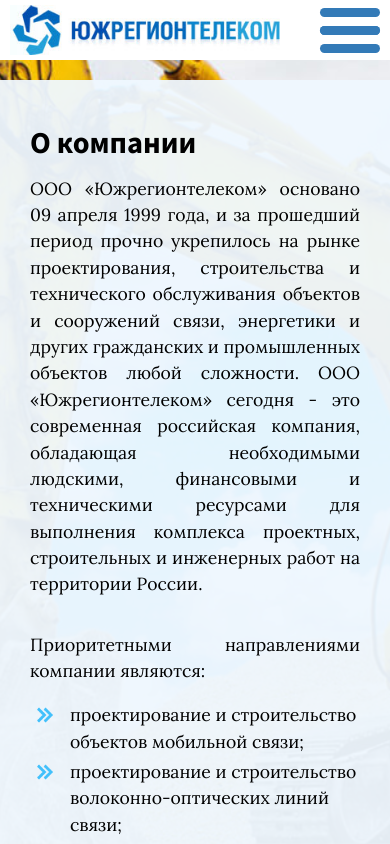
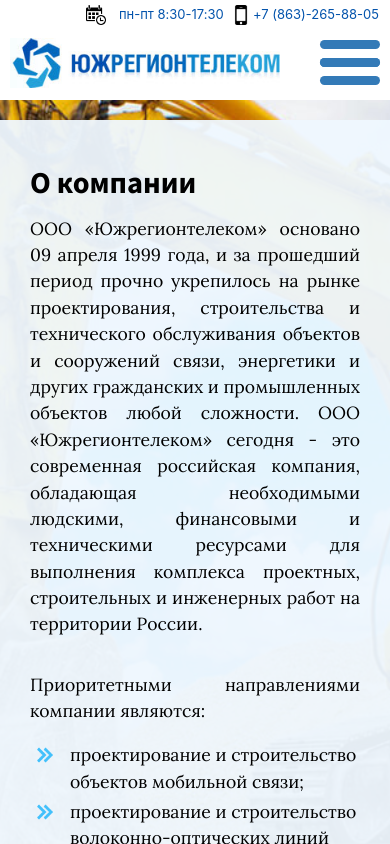
Before and after one commit to BaCJIuK/urtWeb, a React (Create React App) app: page / in a window 390 px wide. Shown: the top 844 px of the page. Built offline with nearby package versions, Linux system fonts and the light colour scheme.

Commit message:
added workTime and contact in Header

```diff
--- a/src/Components/Header/Header.js
+++ b/src/Components/Header/Header.js
@@ -3,6 +3,8 @@
 import logo from './../../img/logo.jpg'
 import s from './Header.module.css'
 import blueArrowBurger from './../../img/common/blueArrowBurger.png'
+import clock from './../../img/common/clock.png'
+import phone from './../../img/common/phone.png'
 
 
 const Header = () => {
@@ -23,6 +25,19 @@
 
 	return (
 		<header>
+			<div className={s.header__top}>
+				<div className={s.header__top_flexGrow}></div>
+				<div className={s.header__top_item}>
+					<div className={s.header__icon}><img src={clock} /></div>
+					<div className={s.header__top_text}>пн-пт 8:30-17:30</div>
+				</div>
+				<div className={s.header__top_item}>
+					<div className={s.header__icon}><img src={phone} /></div>
+					<div className={s.header__top_text}><a href={'tel:+78632658805'}>+7 (863)-265-88-05</a></div>
+
+				</div>
+			</div>
+			<div className={s.header__bottom}>
 				<div className={s.header__logo}><NavLink to='/about' /></div>
 				<NavbarOnPC />
 				<div className={s.burgerMenuButton}>
@@ -49,6 +64,7 @@
 					<div className={s.burgerMenu__item} onClick={toggleClass}><NavLink to='/licenses'>Лицензии</NavLink></div>
 					<div className={s.burgerMenu__item} onClick={toggleClass}><NavLink to='/certificate'>Сертификаты</NavLink></div>
 					<div className={s.burgerMenu__item} onClick={toggleClass}><NavLink to='/contact'>Контакты</NavLink></div>
+				</div>
 			</div>
 		</header >
 	)
--- a/src/Components/Header/Header.module.css
+++ b/src/Components/Header/Header.module.css
@@ -1,14 +1,47 @@
 header {
 	position: static;
 	width: 1280px;
-	height: 60px;
-	display: flex;
-	justify-content: space-between;
+	height: 100px;
+	/* 	display: flex;
+
+	justify-content: space-between; */
 	padding: 0px 10px;
 	padding-bottom: 0px;
 	align-items: center;
 	background: white;
 	background: transparent;
+}
+.header__top {
+	display: flex;
+	padding-top: 5px;
+	padding-right: 25px;
+}
+.header__top_item {
+	width: 180px;
+	display: flex;
+	justify-content: space-around;
+	align-items: center;
+}
+.header__top_text {
+	color: #0454ac;
+}
+.header__top_text a {
+	color: #0454ac;
+}
+
+.header__top_flexGrow {
+	flex-grow: 1;
+}
+
+.header__icon {
+	width: 20px;
+	height: 20px;
+}
+
+.header__bottom {
+	display: flex;
+	justify-content: space-between;
+	align-items: center;
 }
 .header__logo a {
 	display: block;
@@ -152,7 +185,7 @@
 	position: fixed;
 	background: white;
 	transform: translateX(200%);
-	top: 60px;
+	top: 100px;
 	width: 50vw;
 	height: 100vh;
 	transition: 0.5s ease-in-out;
@@ -216,6 +249,12 @@
 	.burgerMenuButton {
 		display: block;
 	}
+	.header__bottom {
+		margin-top: -15px;
+	}
+	/* .header__top_flexGrow {
+		flex-grow: 0;
+	} */
 }
 @media (max-width: 658px) {
 	.burgerMenu {
@@ -237,6 +276,20 @@
 	}
 }
 
+@media (max-width: 420px) {
+	.header__top_item {
+		font-size: 13px;
+		letter-spacing: 0px;
+		width: 150px;
+		display: flex;
+		justify-content: space-around;
+		align-items: center;
+	}
+	.header__top {
+		padding-right: 0px;
+	}
+}
+
 @media (max-width: 370px) {
 	.header__logo a {
 		background: url("./../../img/simpleLogo.jpg") no-repeat;
```
Also changed, not shown: src/img/common/clock.png (added), src/img/common/phone.png (added). Lines whose indentation alone changed are shown as unchanged.
